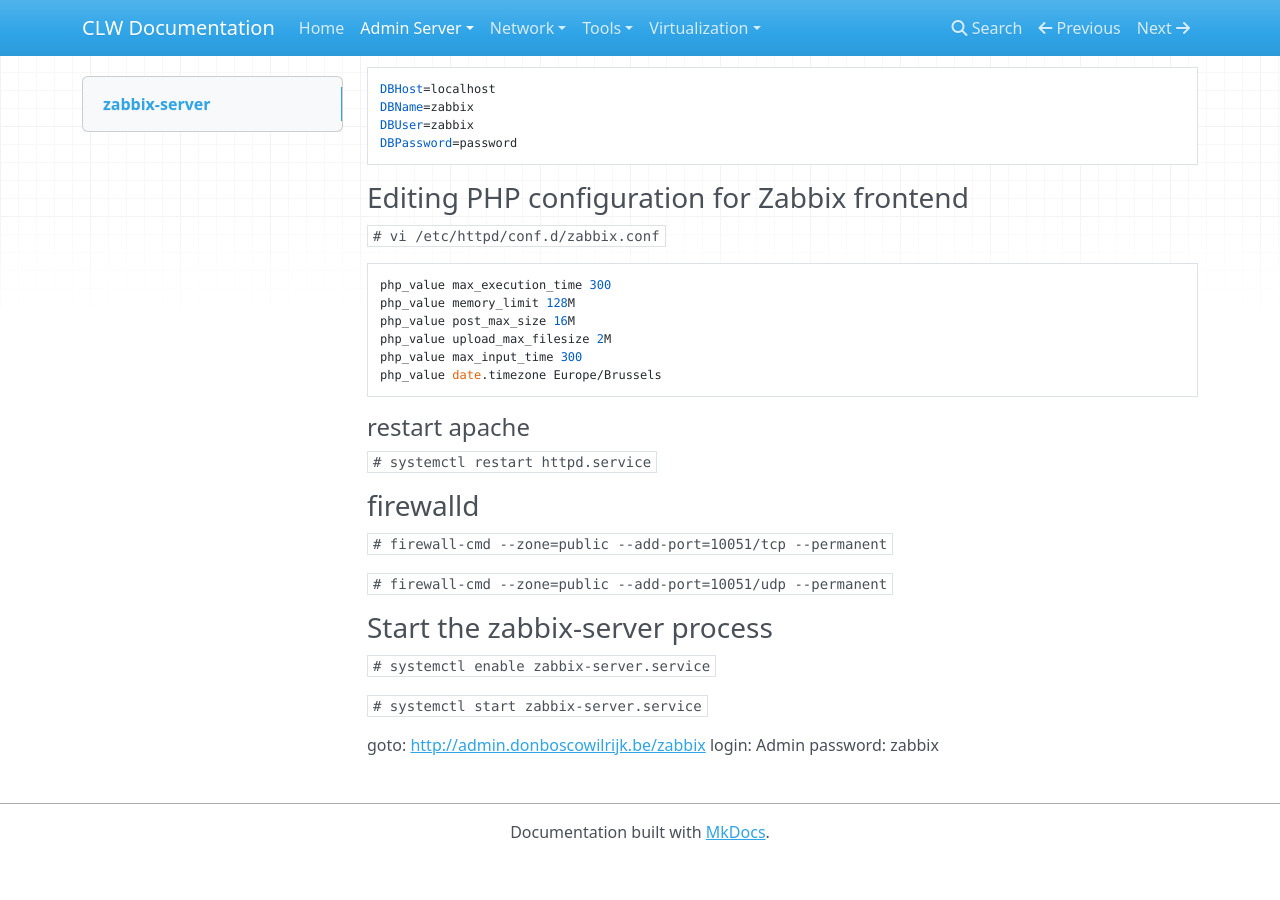
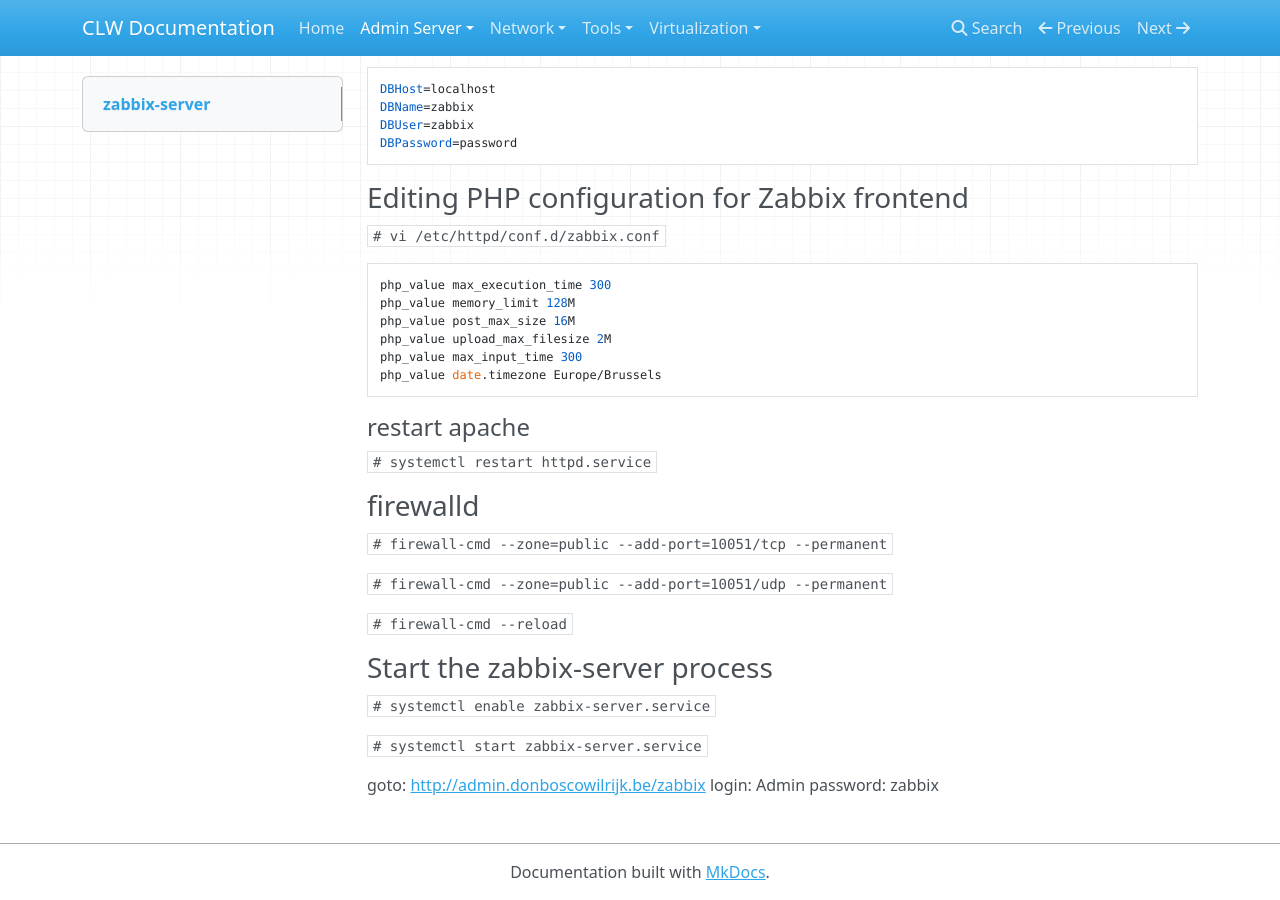
Before and after one commit to belbob/clw-documentation, an MkDocs documentation site: the page built from docs/installguide/adminserver/zabbix.md, in a window 1280 px wide and 900 px high, scrolled down 917 px. Built offline with MkDocs 1.6.1, drawn with Linux system fonts in a browser that asks for light colours; nearby versions of some CDN libraries; old or Windows-style settings are respelled for this version of MkDocs; before the commit the page ends 1777 px from its top, so only the background shows below that.

Commit message:
added restart firewall-cmd

```diff
--- a/docs/installguide/adminserver/zabbix.md
+++ b/docs/installguide/adminserver/zabbix.md
@@ -71,6 +71,7 @@ Created Tuesday 23 December 2014
 
 ``# firewall-cmd --zone=public --add-port=10051/udp --permanent``
 
+``# firewall-cmd --reload``
 
 ### Start the zabbix-server process
 
```
